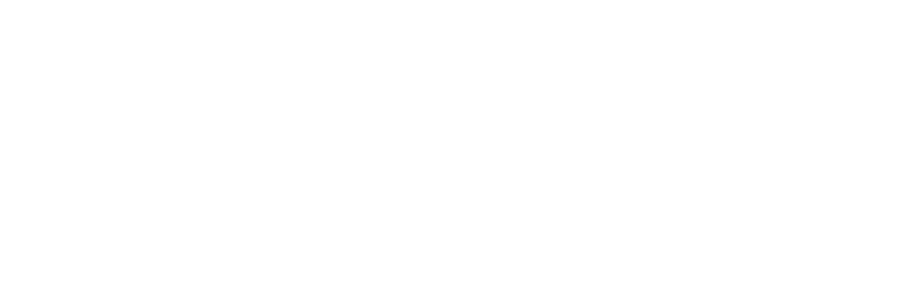
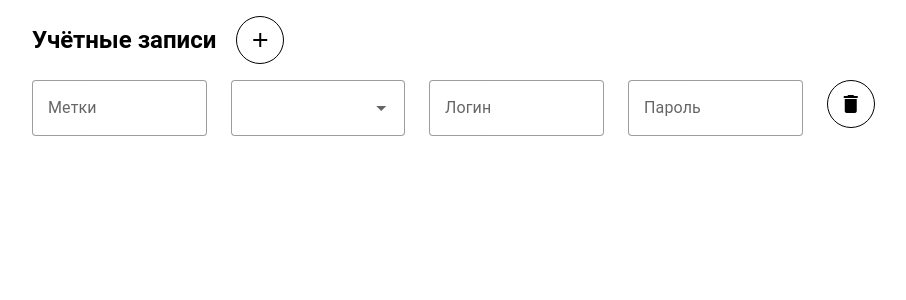
Before and after one commit to VladislavGrishaev/vue-account-manager, a Vue app: page / in a window 1280 px wide. Shown: the top 300 px of the page, without its empty margins (24-930 px from the left). Built offline with nearby package versions, Linux system fonts and the light colour scheme.

Commit message:
верстка, подключение и настройка Vuetify

```diff
--- a/package.json
+++ b/package.json
@@ -9,10 +9,12 @@
     "preview": "vite preview"
   },
   "dependencies": {
-    "element-plus": "^2.9.6",
+    "@mdi/font": "^7.4.47",
     "pinia": "^3.0.1",
+    "sass": "^1.85.1",
     "vue": "^3.5.13",
-    "vue-router": "^4.5.0"
+    "vue-router": "^4.5.0",
+    "vuetify": "^3.7.0-beta.1"
   },
   "devDependencies": {
     "@vitejs/plugin-vue": "^5.2.1",
--- a/src/App.vue
+++ b/src/App.vue
@@ -1,10 +1,10 @@
 <script setup lang="ts">
-
+import AccountForm from "../src/components/AccountForm.vue";
 
 </script>
 
 <template>
   <div id="app">
-
+    <AccountForm/>
   </div>
 </template>
--- /dev/null
+++ b/src/assets/styles/main.scss
@@ -0,0 +1 @@
+@use 'vuetify/styles';
--- /dev/null
+++ b/src/assets/styles/variables.scss
@@ -0,0 +1,3 @@
+@use 'vuetify/settings' with (
+  $color-pack: true
+);
--- a/src/components/AccountForm.vue
+++ b/src/components/AccountForm.vue
@@ -0,0 +1,43 @@
+<script setup lang="ts">
+
+
+
+</script>
+
+<template>
+		<div>
+				<v-container>
+						<div class="d-flex align-center justify-between mb-4 ga-5">
+								<h2 class="text-xl font-semibold">Учётные записи</h2>
+								<v-btn icon="mdi-plus" variant="outlined">
+										<v-icon>mdi-plus</v-icon>
+								</v-btn>
+						</div>
+
+						<v-row>
+								<v-col cols="2 ">
+										<v-text-field label="Метки" variant="outlined" hide-details/>
+								</v-col>
+
+								<v-col cols="2">
+										<v-select variant="outlined" hide-details></v-select>
+								</v-col>
+
+								<v-col cols="2">
+										<v-text-field label="Логин" variant="outlined" hide-details/>
+								</v-col>
+
+								<v-col cols="2">
+										<v-text-field label="Пароль" type="password" variant="outlined" hide-details/>
+								</v-col>
+
+								<v-col cols="2">
+										<v-btn icon="mdi-delete" variant="outlined">
+												<v-icon>mdi-delete</v-icon>
+										</v-btn>
+								</v-col>
+
+						</v-row>
+				</v-container>
+		</div>
+</template>
--- a/src/main.ts
+++ b/src/main.ts
@@ -1,10 +1,13 @@
 import { createApp } from 'vue';
+// @ts-ignore
 import App from "./App.vue";
-
+import { createPinia } from "pinia";
+import vuetify from "./plugins/vuetify";
+import './assets/styles/main.scss';
 
 
 const app = createApp(App);
-
-
-
-app.mount('#app');
+app
+  .use(createPinia())
+  .use(vuetify)
+  .mount('#app');
--- /dev/null
+++ b/src/plugins/vuetify.ts
@@ -0,0 +1,13 @@
+import {createVuetify} from "vuetify";
+import * as components from "vuetify/components";
+import * as directives from "vuetify/directives";
+import '@mdi/font/css/materialdesignicons.css';
+
+export default createVuetify({
+  components,
+  directives,
+  icons: {
+    // @ts-ignore
+    iconfont: 'mdi'
+  }
+});
```
Also changed, not shown: 1 other file (tests, documents, lock files or other folders).
